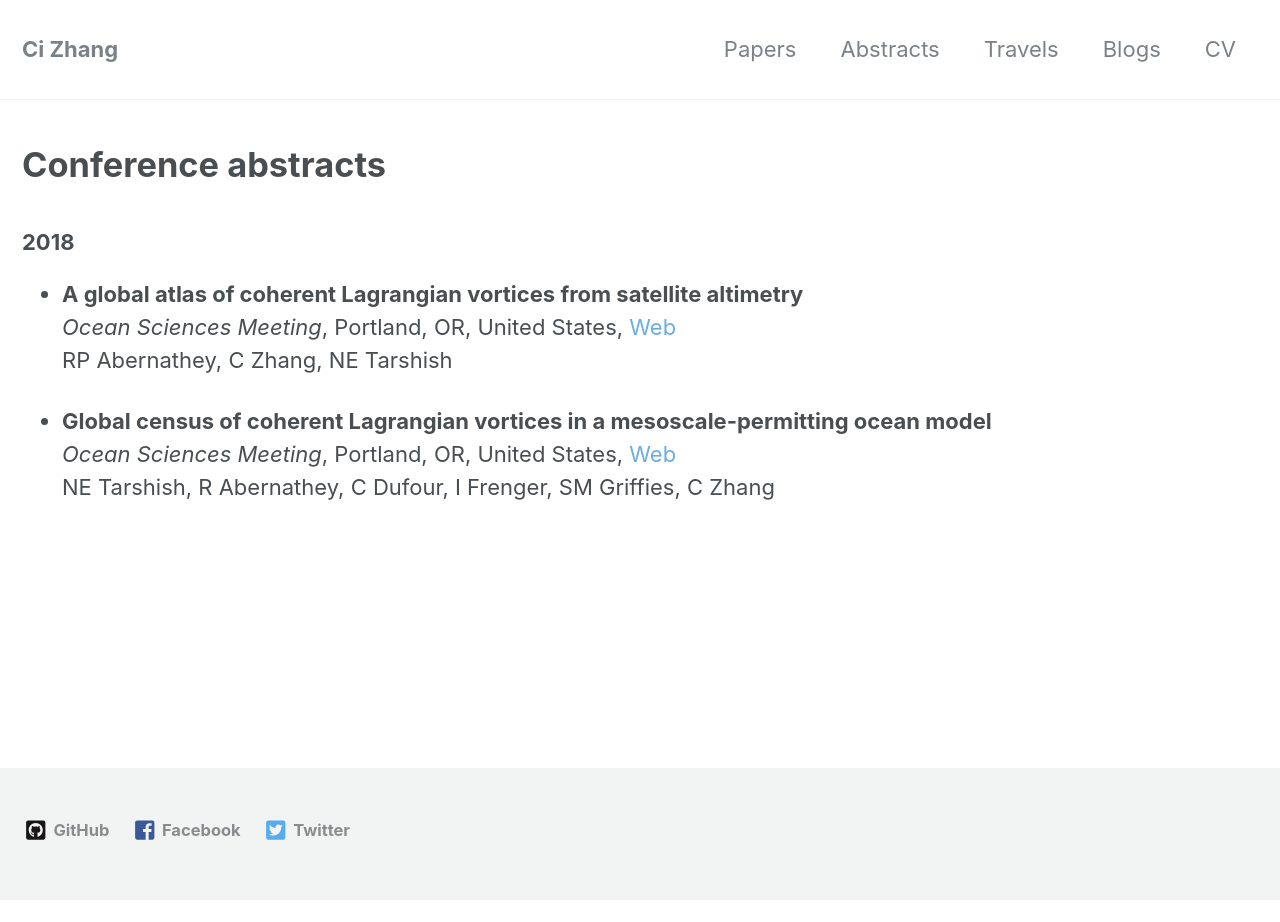
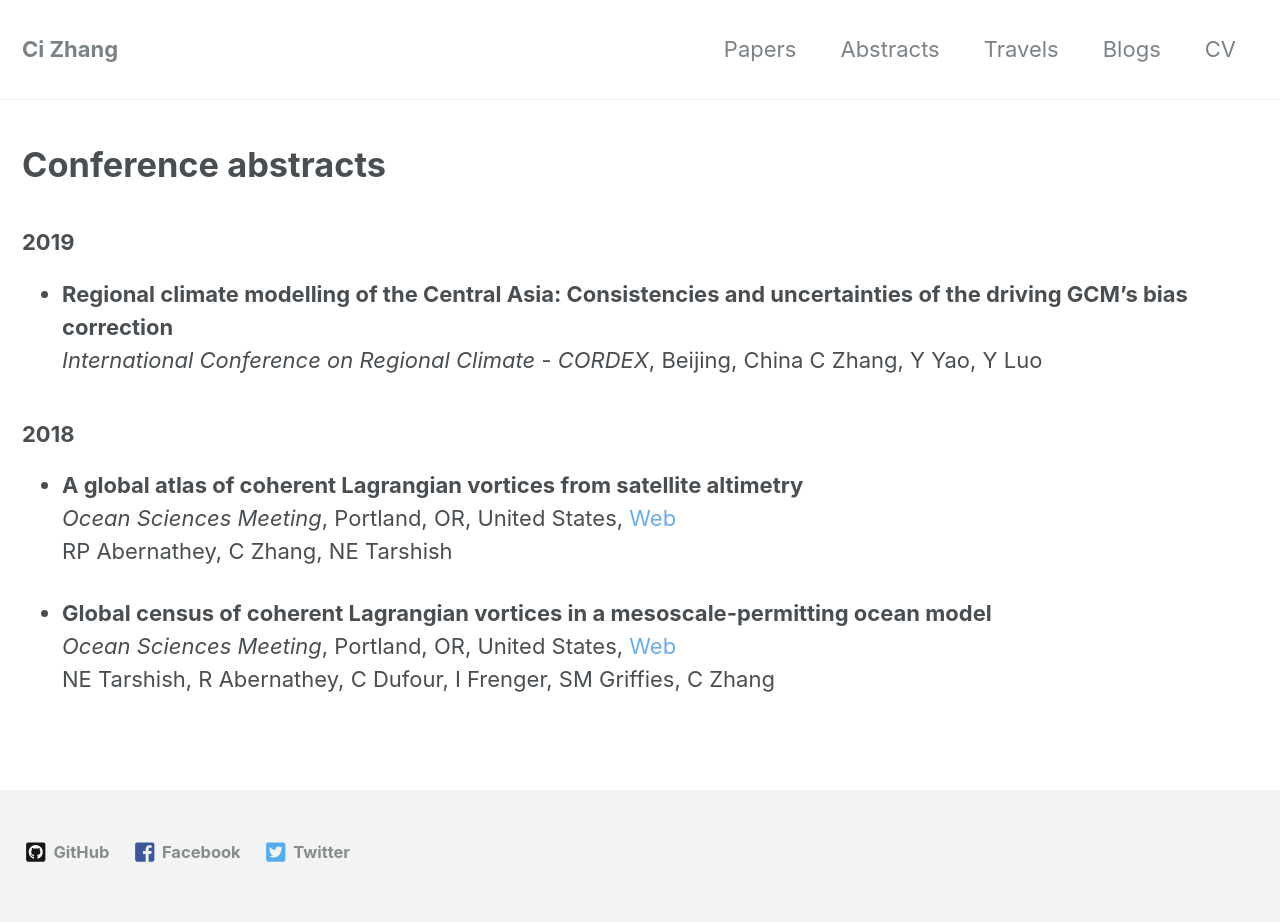
Before and after one commit to ci-zhang/ci-zhang.github.io, a Jekyll site: the page built from _pages/abstracts.md, in a window 1280 px wide. Built offline with Jekyll 4.4.1, drawn with Linux system fonts in a browser that asks for light colours; nearby versions of some CDN libraries; a style sheet for code colours, icons or effects is not loaded; before the commit the page ends 900 px from its top, so only the background shows below that.

Commit message:
update cv and abstracts

```diff
--- a/_pages/abstracts.md
+++ b/_pages/abstracts.md
@@ -4,6 +4,12 @@ title: "Abstracts"
 layout: space
 ---
 # Conference abstracts
+
+### 2019
+
+*  **Regional climate modelling of the Central Asia: Consistencies and uncertainties of the driving GCM's bias correction**
+   *International Conference on Regional Climate - CORDEX*, Beijing, China
+   C Zhang, Y Yao, Y Luo
 
 ### 2018
 
```
Also changed, not shown: _pages/cv.md (+2 -2 lines).
